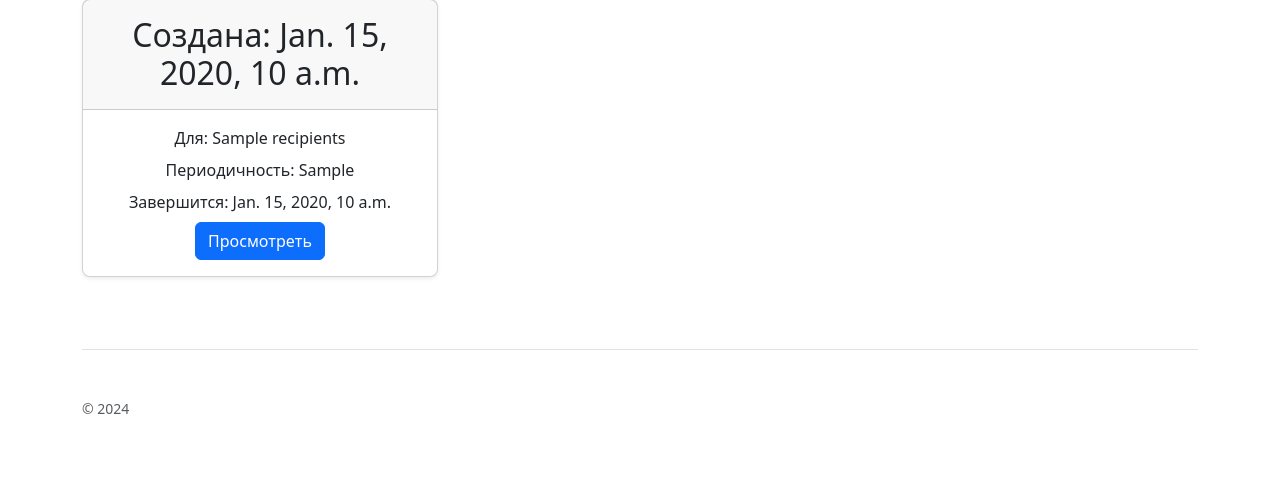
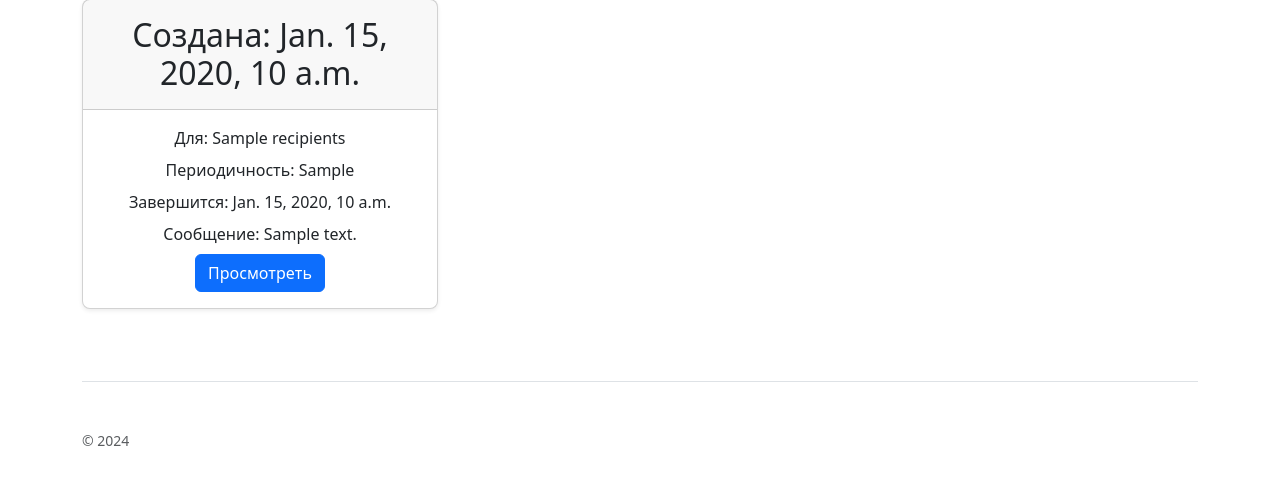
Before and after one commit to NikolayAverin/course_paper_6, a Django app: template mailing/templates/mailing/mailingsettings_list.html in a window 1280 px wide. Shown: the part 255-741 px from the top of the page. Run offline with Django 5.2, Linux system fonts and the light colour scheme; the template is opened without the code that fills it: most values are stand-ins (such as "Sample title", 1, 10 or a date in 2020); some libraries are stand-ins or nearby versions.

Commit message:
an attempt to make a worker

```diff
--- a/mailing/templates/mailing/mailingsettings_list.html
+++ b/mailing/templates/mailing/mailingsettings_list.html
@@ -14,12 +14,13 @@
             <div class="col">
           <div class="card mb-4 rounded-3 shadow-sm">
             <div class="card-header py-3">
-              <h2 class="my-0 fw-normal">Создана: {{ settings.first_datetime }}</h2>
+              <h2 class="my-0 fw-normal">Создана: {{ setting.first_datetime }}</h2>
             </div>
             <div class="card-body">
-              <p class="card-title pricing-card-title">Для: {{ settings.recipients }}</p>
-              <p class="card-title pricing-card-title">Периодичность: {{ settings.sending_period }}</p>
-              <p class="card-title pricing-card-title">Завершится: {{ settings.end_time }}</p>
+              <p class="card-title pricing-card-title">Для: {{ setting.recipients }}</p>
+              <p class="card-title pricing-card-title">Периодичность: {{ setting.sending_period }}</p>
+              <p class="card-title pricing-card-title">Завершится: {{ setting.end_time }}</p>
+              <p class="card-title pricing-card-title">Сообщение: {{ setting.message }}</p>
               <a class="btn btn-primary" href="{% url 'mailing:settings_view' setting.pk %}" role="button">Просмотреть</a>
             </div>
           </div>
--- a/recipients/models.py
+++ b/recipients/models.py
@@ -7,7 +7,7 @@ class Recipients(models.Model):
     description = models.TextField(blank=True, null=True, verbose_name='description')
 
     def __str__(self):
-        return f'{self.email} - {self.name}'
+        return self.email
 
     class Meta:
         verbose_name = 'Получатель'
```
Also changed, not shown: mailing/models.py (+6 -11 lines), mailing/views.py (+9 -2 lines), mailing/migrations/0001_initial.py (added), mailing/migrations/0002_remove_mailingsettings_mailing_recipients_and_more.py (added), mailing/migrations/0003_alter_mailingsettings_recipients.py (added), recipients/migrations/0001_initial.py (added), recipients/migrations/0002_remove_recipients_mailing_settings.py (added).
